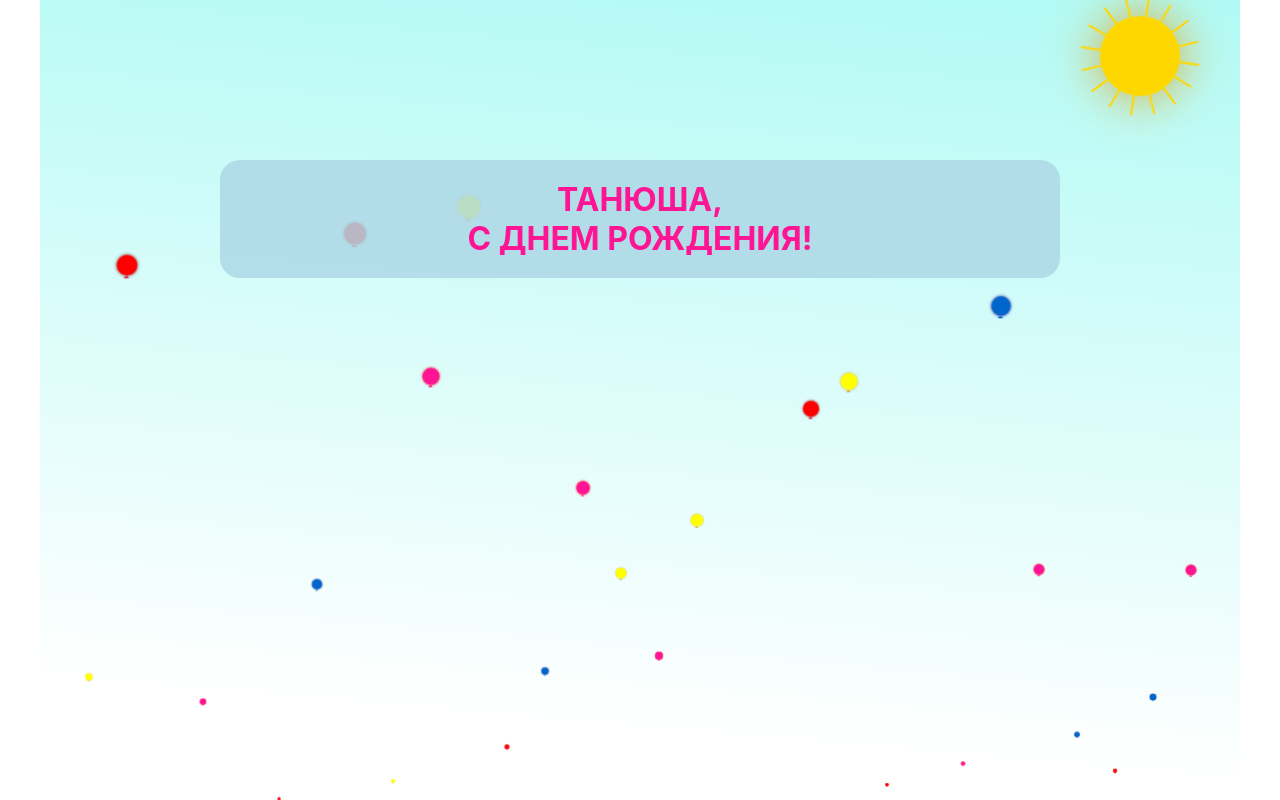
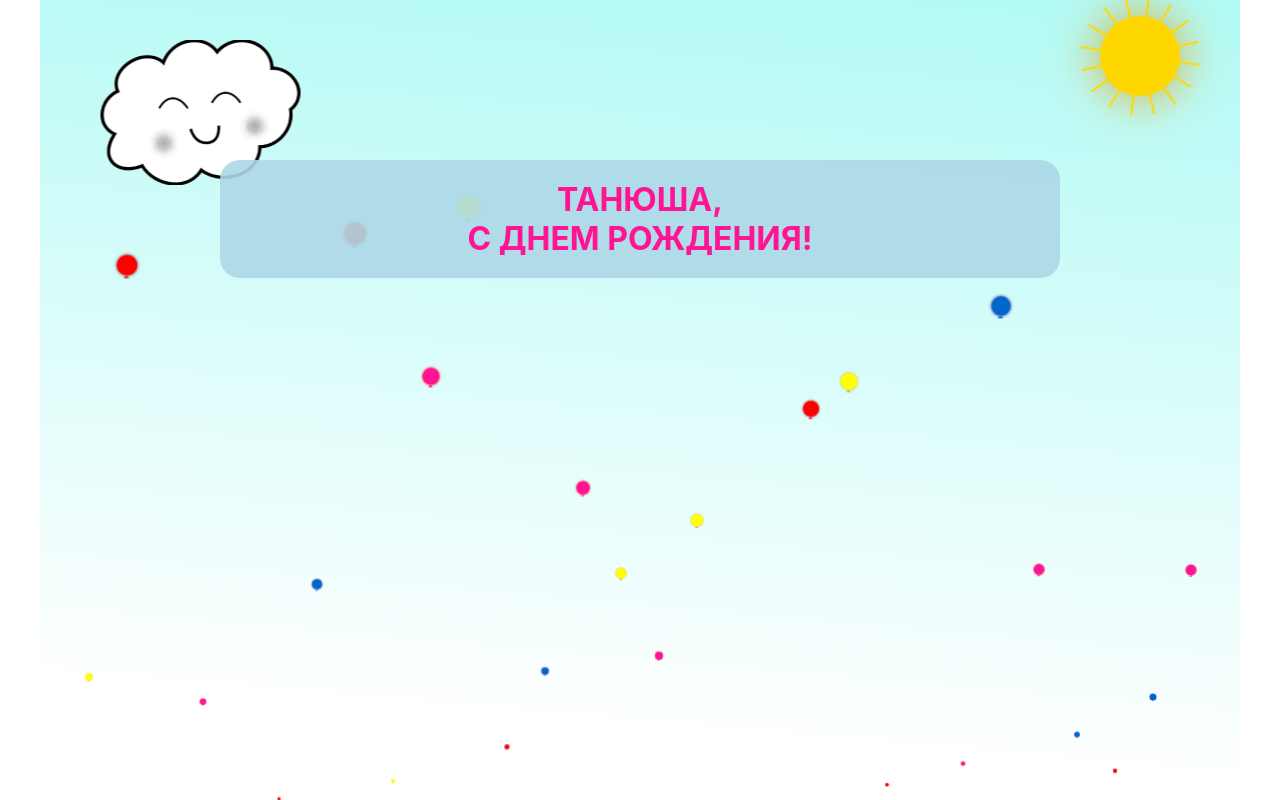
Before and after one commit to DenisPepper/multilayer-layout, a React (Create React App) app: page / in a window 1280 px wide. Built offline with nearby package versions, Linux system fonts and the light colour scheme.

Commit message:
Добавит облако

```diff
--- a/src/components/app/app.css
+++ b/src/components/app/app.css
@@ -17,7 +17,7 @@
     margin: 0;
     border-radius: 20px;
     padding: 20px;
-    background-color: rgba(173, 216, 230, 0.85);
+    background-color: rgba(173, 216, 230, 0.90);
     color: deeppink;
     text-transform: uppercase;
     position: absolute;
@@ -94,6 +94,33 @@
     }
 }
 
+.cloud {
+    position: absolute;
+    width: 120px;
+    height: 60px;
+    border-radius: 50%;
+    left: 5%;
+    top: 5%;
+    animation: cloudmove 8s linear infinite;
+}
+
+@keyframes cloudmove {
+    0% {
+        transform: translate(0);
+    }
+    25% {
+        transform: translate(50px);
+    }
+    50% {
+        transform: translate(100px);
+    }
+    75% {
+        transform: translate(50px);
+    }
+    100% {
+        transform: translate(0);
+    }
+}
 
 .balls {
     display: flex;
--- a/src/components/app/app.tsx
+++ b/src/components/app/app.tsx
@@ -1,5 +1,6 @@
 import './app.css';
 import React from "react";
+import cloud from '../../assets/tmp.png';
 
 const BALLS = Array.from({length: 30});
 
@@ -22,6 +23,9 @@ export const App = () => {
                 <li></li>
                 <li></li>
             </ul>
+            <div className='cloud'>
+                <img src={cloud} alt="cloud"/>
+            </div>
             <div className='balls'>
                 {BALLS.map((n, i) => <span key={i} className={getClassName()} style={getStyle()}></span>)}
             </div>
```
Also changed, not shown: src/assets/tmp.png (added).
